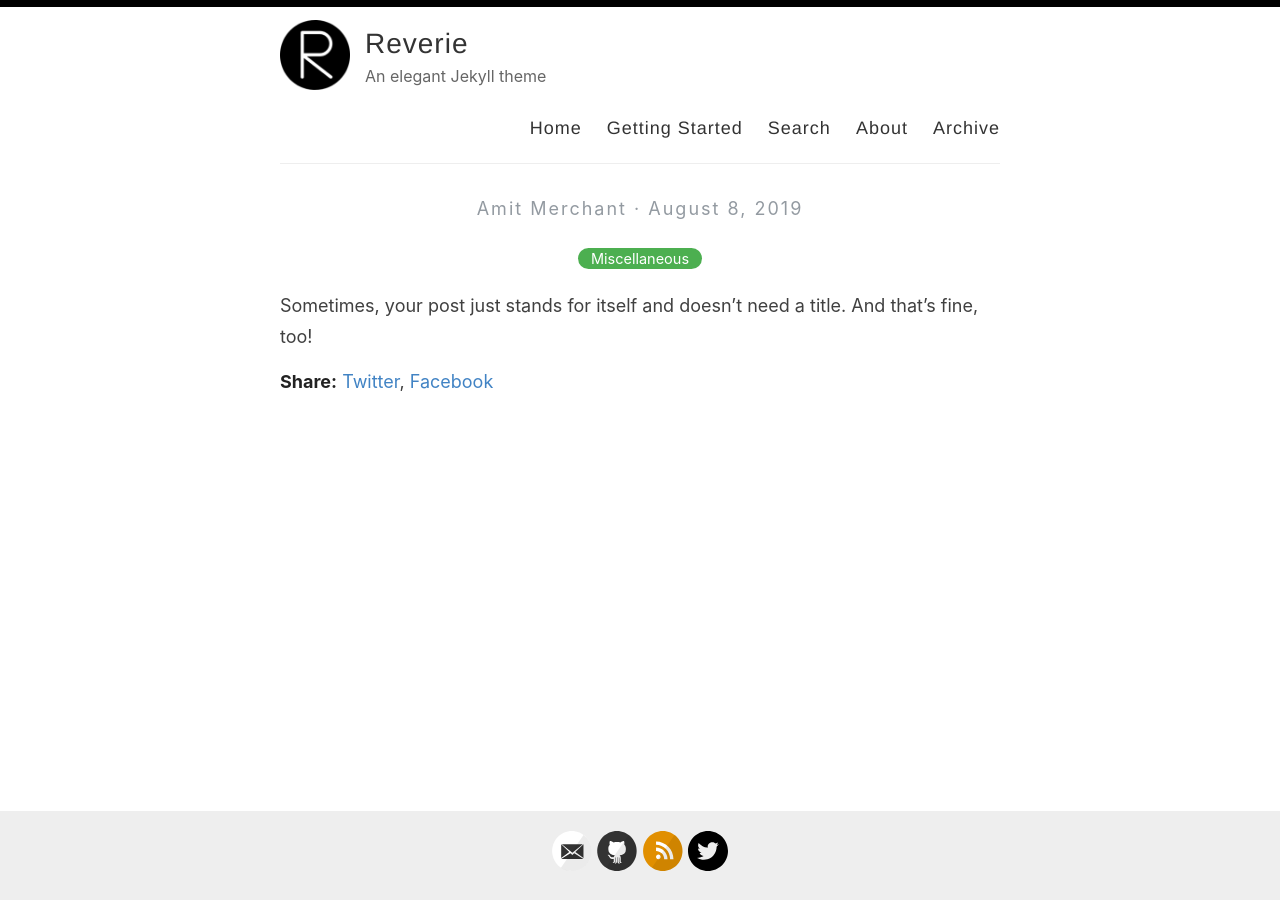
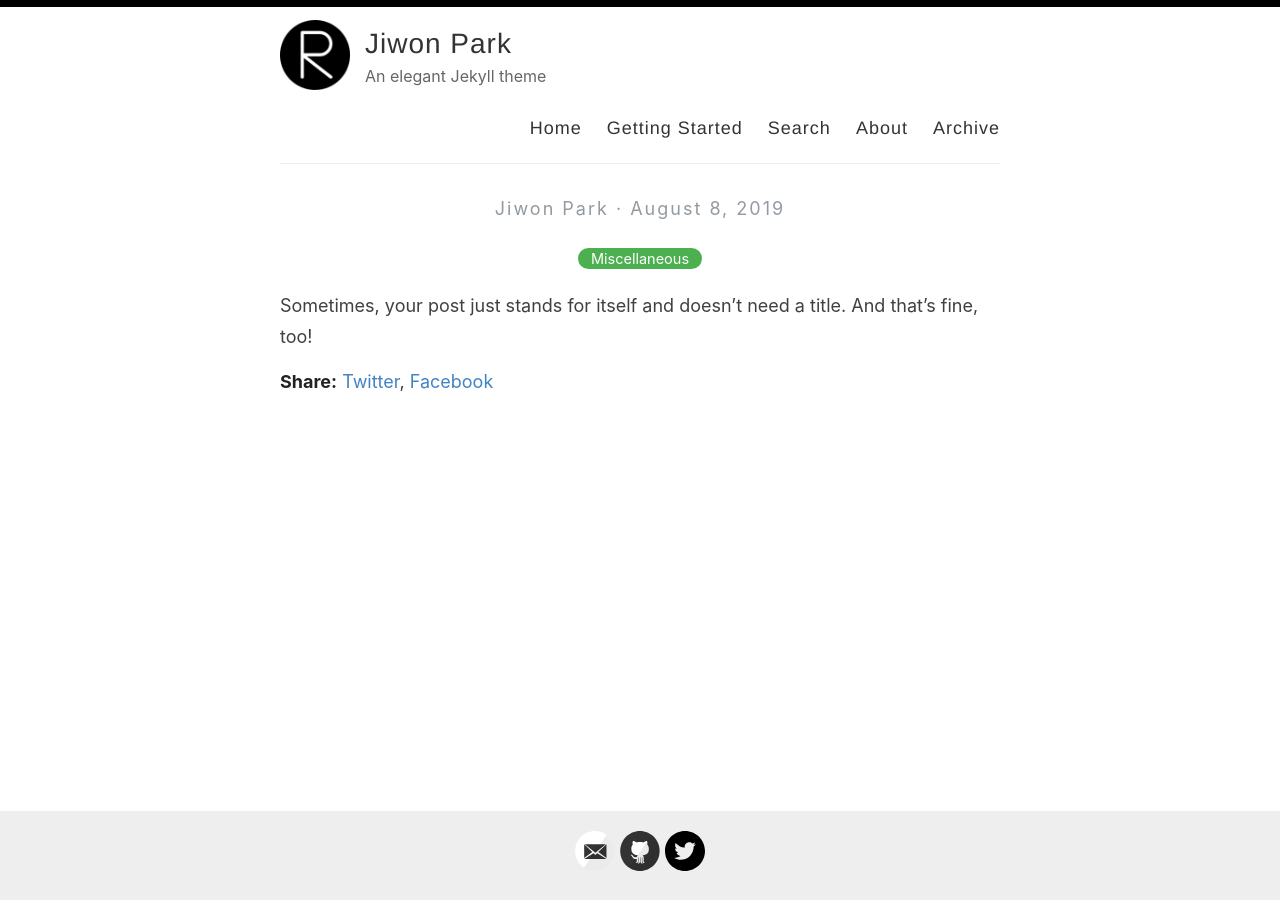
Before and after one commit to qwes98/qwes98.github.io, a Jekyll site: the page built from _posts/2019-08-08-no-title-posts.md, in a window 1280 px wide. Built offline with Jekyll 4.4.1, drawn with Linux system fonts in a browser that asks for light colours.

Commit message:
Update _config.yml

```diff
--- a/_config.yml
+++ b/_config.yml
@@ -3,10 +3,10 @@
 #
 
 # Name of your site (displayed in the header)
-name: Reverie
+name: Jiwon Park
 
 # Name of the author
-author: Amit Merchant
+author: Jiwon Park
 
 # Short bio or description (displayed in the header)
 description: An elegant Jekyll theme
@@ -21,15 +21,15 @@ avatar: /images/reverie.png
 # Includes an icon in the footer for each username you enter
 footer-links:
   dribbble:
-  email: amit.d.merchant@gmail.com
+  email: qwes8873@gmail.com
   facebook:
   flickr:
   github: amitmerchant1990/reverie
   instagram:
   linkedin:
   pinterest:
-  rss: rss
-  twitter: amit_merchant
+  rss:
+  twitter: jiwonpark0
   stackoverflow:
   youtube: # channel/<your_long_string> or user/<user-name>
   googleplus: # anything in your profile username that comes after plus.google.com/
@@ -41,21 +41,21 @@ footer-links:
 disqus:
 
 # Enter your Google Analytics web tracking code (e.g. UA-2110908-2) to activate tracking
-google_analytics: UA-43339302-11
+google_analytics:
 
 # For newer "GA4" analytics, use the following instead of the "UA" entry above
 #google_analytics_ga4: G-GABC1DEFG
 
 # Your website URL (e.g. http://amitmerchant1990.github.io or http://www.amitmerchant.com)
 # Used for Sitemap.xml and your RSS feed
-url: http://www.amitmerchant.com/reverie
-enforce_ssl: https://www.amitmerchant.com/reverie
+url: http://jiwonpark.info
+enforce_ssl:
 
 # If you're hosting your site at a Project repository on GitHub pages
 # (http://yourusername.github.io/repository-name)
 # and NOT your User repository (http://yourusername.github.io)
 # then add in the baseurl here, like this: "/repository-name"
-baseurl: "/reverie"
+baseurl:
 
 #
 # !! You don't need to change any of the configuration flags below !!
```
